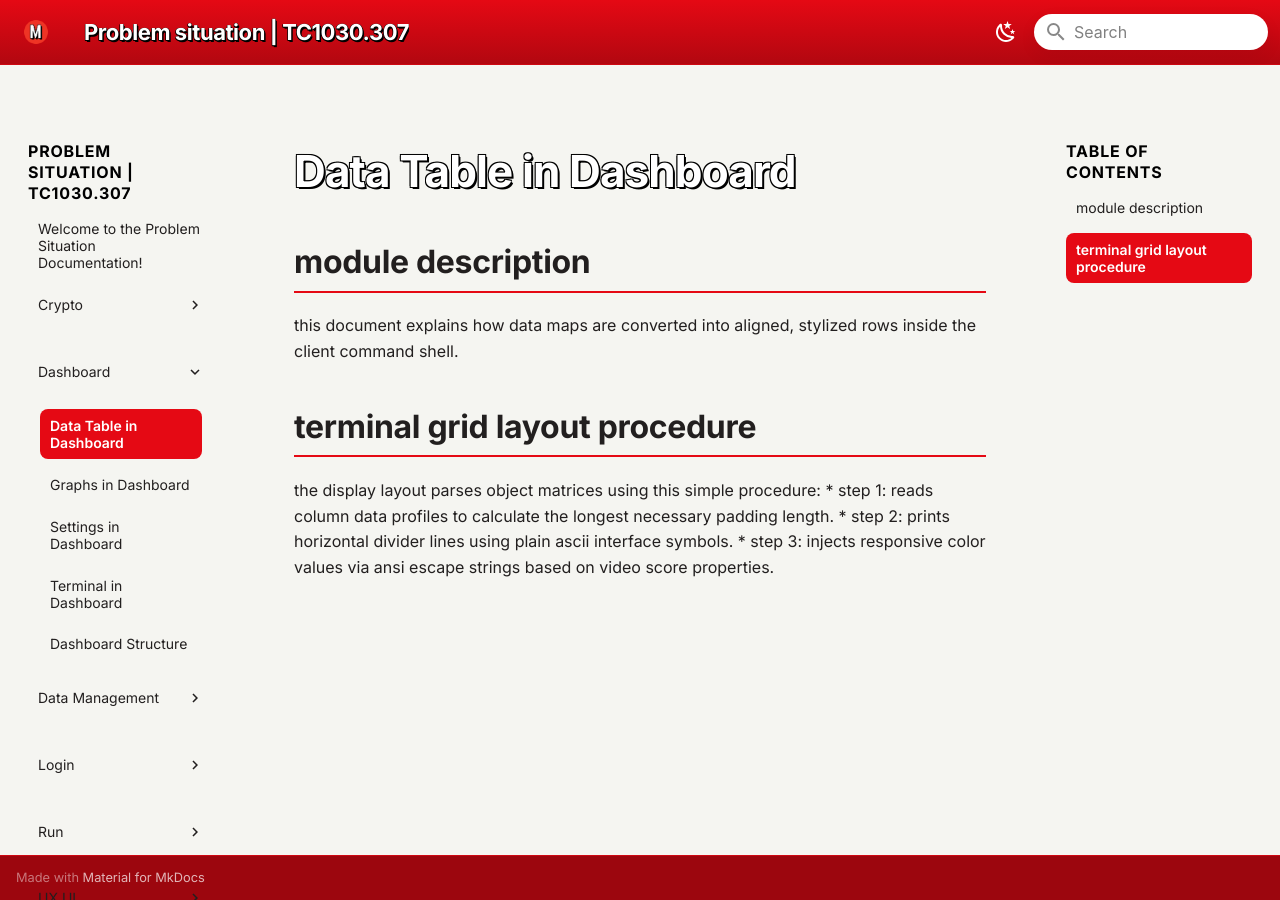
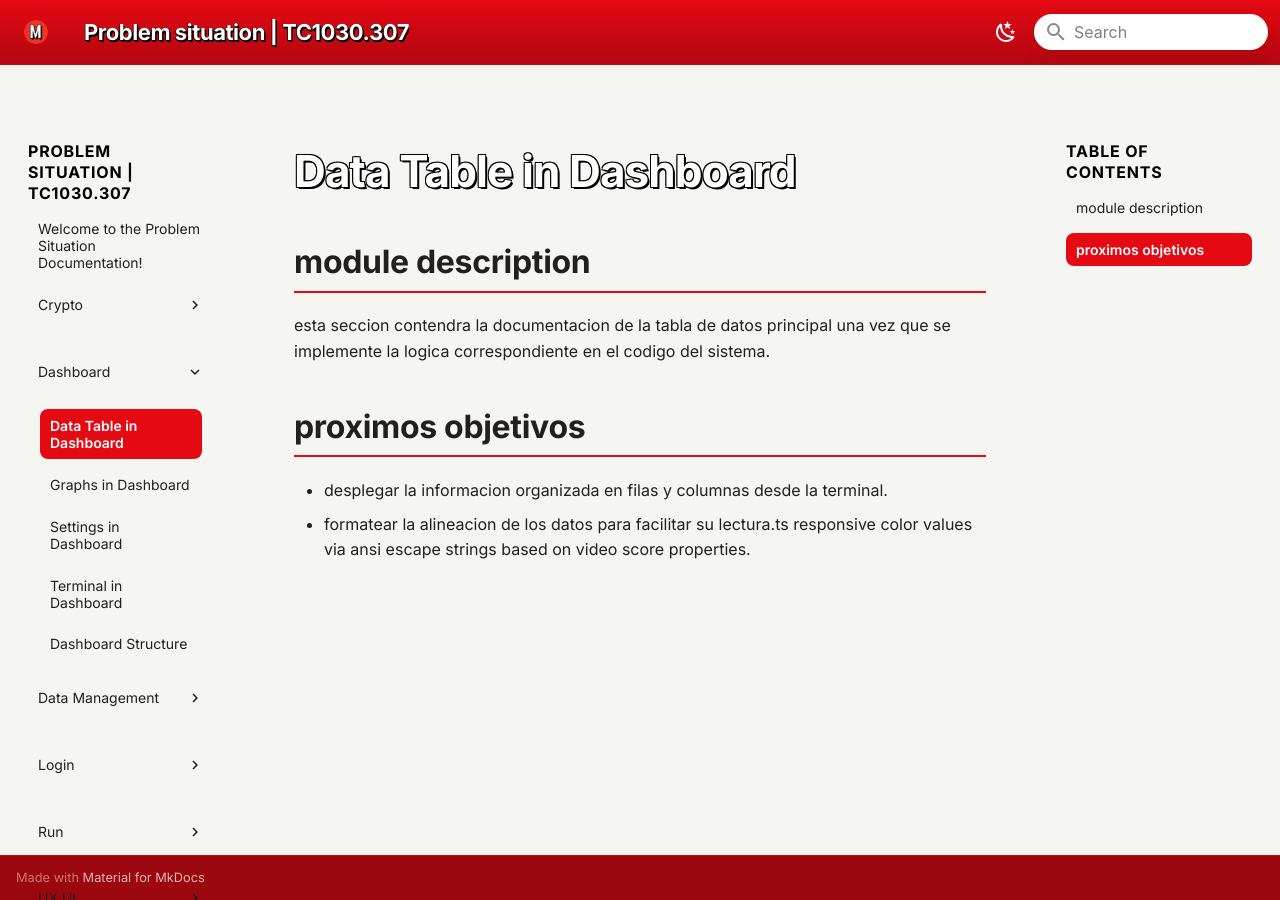
Before and after one commit to TEC-Andres/programacionOrientadaAObjetos, an MkDocs documentation site: the page built from docs/Dashboard/Data_table.md, in a window 1280 px wide. Built offline with MkDocs 1.6.1 and Material for MkDocs 9.7.7, drawn with Linux system fonts in a browser that asks for light colours; some web fonts are replaced.

Commit message:
update data table documentation with a basic placeholder

```diff
--- a/docs/Dashboard/Data_table.md
+++ b/docs/Dashboard/Data_table.md
@@ -1,10 +1,8 @@
 # Data Table in Dashboard
 
 ## module description
-this document explains how data maps are converted into aligned, stylized rows inside the client command shell.
+esta seccion contendra la documentacion de la tabla de datos principal una vez que se implemente la logica correspondiente en el codigo del sistema.
 
-## terminal grid layout procedure
-the display layout parses object matrices using this simple procedure:
-* step 1: reads column data profiles to calculate the longest necessary padding length.
-* step 2: prints horizontal divider lines using plain ascii interface symbols.
-* step 3: injects responsive color values via ansi escape strings based on video score properties.
+## proximos objetivos
+* desplegar la informacion organizada en filas y columnas desde la terminal.
+* formatear la alineacion de los datos para facilitar su lectura.ts responsive color values via ansi escape strings based on video score properties.
```
